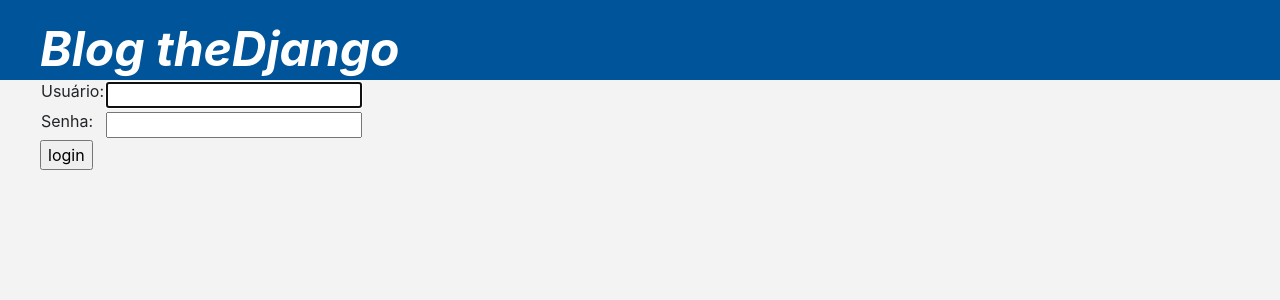
After one commit to ricardosousa339/djangogirls_tutorial, a Django app: page /accounts/login/ in a window 1280 px wide. The commit adds this page. Shown: the top 300 px of the page. Run offline with Django 5.2, Linux system fonts and the light colour scheme.

Commit message:
Adicionado o login required pra adicionar posts

```diff
--- a/blog/templates/blog/base.html
+++ b/blog/templates/blog/base.html
@@ -11,9 +11,13 @@
     <div class="page">
       <div class="page-header">
         {% if user.is_authenticated %}
-          <a href="{% url 'post_new' %}" class="top-menu"><i class="bi bi-plus-square-fill"></i></a>
+        <a href="{% url 'post_new' %}" class="top-menu"><i class="bi bi-plus-square-fill"></i></a>
+        <a class ="top-menu" href="{% url 'logout' %}"><i class="bi bi-box-arrow-right"></i></a>
           <a href="{% url 'post_draft_list' %}" class="top-menu"><i class="bi bi-pencil-square"></i></a>
-        {% endif %}
+          <p class="top-menu">{{ user.username }}</p>
+          {% else %}
+          <a href="{% url 'login' %}" class="top-menu"><span class="glyphicon glyphicon-lock"></span></a>
+          {% endif %}
 
         <h1><a href="/">Blog theDjango</a></h1>
       </div>
--- /dev/null
+++ b/blog/templates/registration/login.html
@@ -0,0 +1,26 @@
+{% extends "blog/base.html" %}
+
+{% block content %}
+
+    {% if form.errors %}
+        <p>Usuário ou senha tão errados, vacilão!</p>
+    {% endif %}
+
+    <form method="post" action="{% url 'login' %}">
+        {% csrf_token %}
+        <table>
+            <tr>
+                <td>{{ form.username.label_tag }}</td>
+                <td>{{ form.username }}</td>
+            </tr>
+            <tr>
+                <td>{{ form.password.label_tag }}</td>
+                <td>{{ form.password }}</td>
+            </tr>
+            </table>
+
+            <input type="submit" value="login" />
+            <input type="hidden" name="next" value="{{ next }}" />
+    </form>
+
+    {% endblock %}
--- a/blog/views.py
+++ b/blog/views.py
@@ -28,6 +28,7 @@ def post_new(request):
 
     return render(request, 'blog/post_edit.html', {'form' : form})
 
+@login_required
 def post_edit(request, pk):
     post = get_object_or_404(Post, pk=pk)
     if request.method == "POST":
@@ -44,16 +45,19 @@ def post_edit(request, pk):
         form = PostForm(instance=post)
     return render(request, 'blog/post_edit.html', {'form': form})
 
+@login_required
 def post_draft_list(request):
     posts = Post.objects.filter(published_date__isnull=True).order_by('created_date')
     return render(request, 'blog/post_draft_list.html', {'posts': posts})
 
+@login_required
 def post_publish(request, pk):
     post = get_object_or_404(Post, pk=pk)
     if request.method == 'POST':
         post.publish()
     return redirect('post_detail', pk=pk)
 
+@login_required
 def post_remove(request, pk):
     post = get_object_or_404(Post, pk=pk)
     if request.method=='POST':
--- a/mysite/settings.py
+++ b/mysite/settings.py
@@ -126,3 +126,5 @@ STATIC_ROOT = BASE_DIR / 'static'
 DEFAULT_AUTO_FIELD = 'django.db.models.BigAutoField'
 
 ALLOWED_HOSTS = ['127.0.0.1', '.pythonanywhere.com']
+
+LOGIN_REDIRECT_URL = '/'
--- a/mysite/urls.py
+++ b/mysite/urls.py
@@ -16,8 +16,11 @@ Including another URLconf
 """
 from django.contrib import admin
 from django.urls import path, include
+from django.contrib.auth import views
 
 urlpatterns = [
     path('admin/', admin.site.urls),
-    path('', include('blog.urls'))
+    path('accounts/login/', views.LoginView.as_view(), name='login'),
+    path('accounts/logout/', views.LogoutView.as_view(next_page='/'), name='logout'),
+    path('', include('blog.urls')),
 ]
```
